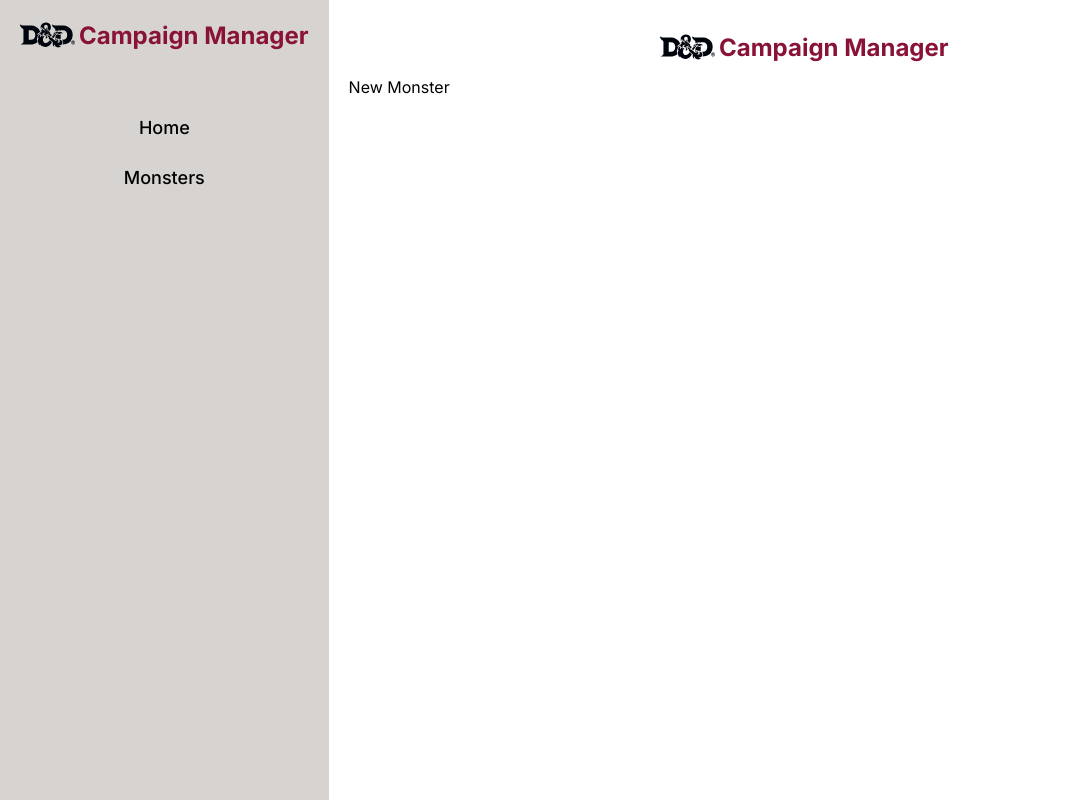
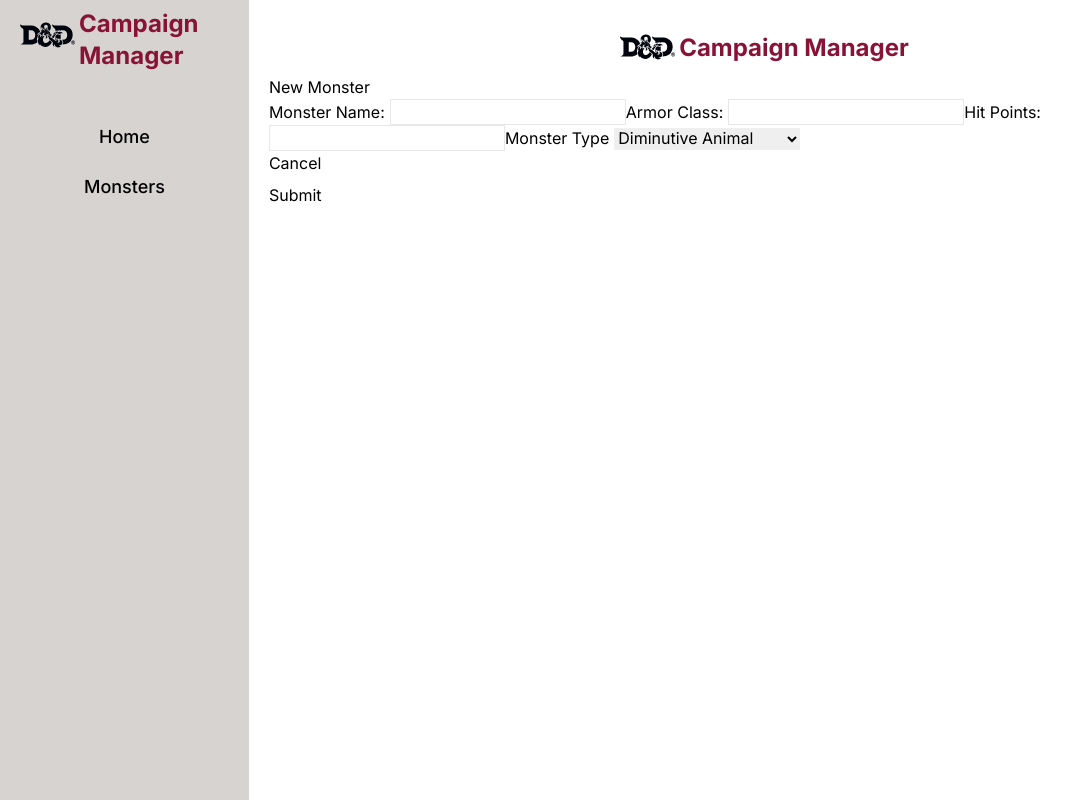
Before and after one commit to osu-cs340-team193/dnd_campaign_manager, a Next.js app: page /monsters/create in a window 1280 px wide. Shown: the whole page, without its empty margins (0-1083 px from the left). Built offline with nearby package versions, Linux system fonts and the light colour scheme.

Commit message:
Add forms for monster entity

```diff
--- /dev/null
+++ b/app/lib/actions.ts
@@ -0,0 +1,150 @@
+"use server";
+
+import { z } from 'zod';
+import mysql, { Connection, PoolOptions } from 'mysql2/promise';
+import { revalidatePath } from 'next/cache';
+import { redirect } from 'next/navigation';
+
+const access: PoolOptions = {
+  host: process.env.MYSQL_HOST,
+  port: parseInt(process.env.MYSQL_PORT ?? "3306"),
+  user: process.env.MYSQL_USER,
+  password: process.env.MYSQL_PASSWORD,
+  database: process.env.MYSQL_DATABASE,
+  multipleStatements: true,
+  connectionLimit: 10,
+};
+
+const client: Connection = mysql.createPool(access);
+
+const MonsterFormSchema = z.object({
+  id: z.number(),
+  monster_name: z.string({
+    required_error: "Please enter a monster name",
+  }),
+  armor_class: z.coerce.number().gt(0, {
+    message: "Please enter an armor class greater than 0."
+  }),
+  hit_points: z.coerce.number().gt(0, {
+    message: "Please enter a hit point value greater than 0."
+  }),
+  monster_type: z.string({
+    required_error: "Please select a monster type."
+  }),
+});
+
+const CreateMonster = MonsterFormSchema.omit({ id: true });
+
+export type MonsterFormState = {
+  errors?: {
+    monster_name?: string[];
+    armor_class?: string[];
+    hit_points?: string[];
+    monster_type?: string[];
+  };
+  message?: string | null;
+};
+
+export async function createMonster(prevState: MonsterFormState, formData: FormData)
+{
+  const validateFields = CreateMonster.safeParse({
+    monster_name: formData.get('monster_name'),
+    armor_class: formData.get('armor_class'),
+    hit_points: formData.get('hit_points'),
+    monster_type: formData.get('monster_type'),
+  });
+
+  if (!validateFields.success)
+  {
+    return {
+      errors: validateFields.error.flatten().fieldErrors,
+      message: "Missing Fields. Failed to Create Monster",
+    };
+  }
+
+  const { monster_name, armor_class, hit_points, monster_type } = validateFields.data;
+
+  try
+  {
+    await client.query(
+      `INSERT INTO monsters (monster_name, armor_class, hit_points, monster_type)
+      VALUES ('${monster_name}', ${armor_class}, ${hit_points}, '${monster_type}')
+      `
+    );
+  }
+  catch (err)
+  {
+    return {
+      message: "Database Error: Failed to Create Monster.",
+    };
+  }
+
+  revalidatePath('/monsters');
+  redirect('/monsters');
+}
+
+const UpdateMonster = MonsterFormSchema.omit({ id: true });
+
+export async function updateMonster(id: number, prevState: MonsterFormState, formData: FormData)
+{
+  const validateFields = UpdateMonster.safeParse({
+    monster_name: formData.get('monster_name'),
+    armor_class: formData.get('armor_class'),
+    hit_points: formData.get('hit_points'),
+    monster_type: formData.get('monster_type'),
+  });
+
+  console.log(formData);
+
+  if (!validateFields.success)
+  {
+    return {
+      errors: validateFields.error.flatten().fieldErrors,
+      message: "Missing Fields. Failed to Update Monster",
+    };
+  }
+
+  const { monster_name, armor_class, hit_points, monster_type } = validateFields.data;
+
+  try
+  {
+    await client.query(
+      `UPDATE monsters
+      SET monster_name = '${monster_name}', armor_class = ${armor_class}, hit_points = ${hit_points}, monster_type = '${monster_type}'
+      WHERE id = ${id}
+      `
+    );
+  }
+  catch (err)
+  {
+    return {
+      message: "Database Error: Failed to Update Monster.",
+    };
+  }
+
+  revalidatePath('/monsters');
+  redirect('/monsters');
+}
+
+export async function deleteMonster(id: number)
+{
+  console.log(id);
+
+  try
+  {
+    await client.query(
+      `DELETE FROM monsters
+       WHERE id = ${id}
+      `
+    );
+  }
+  catch (err)
+  {
+    return {
+      message: "Database Error: Failed to Delete Monster.",
+    };
+  }
+
+  revalidatePath('/monsters');
+  redirect('/monsters');
+}
--- a/app/lib/data.ts
+++ b/app/lib/data.ts
@@ -1,5 +1,4 @@
 import mysql, { Connection, PoolOptions, RowDataPacket } from 'mysql2/promise';
-import fs from 'fs';
 
 import { unstable_noStore as noStore } from 'next/cache';
 
@@ -11,10 +10,6 @@
   user: process.env.MYSQL_USER,
   password: process.env.MYSQL_PASSWORD,
   database: process.env.MYSQL_DATABASE,
-  //ssl: {
-  //  rejectUnauthorized: true,
-  //  ca: fs.readFileSync("./ca.pem").toString(),
-  //},
   multipleStatements: true,
   connectionLimit: 10,
 };
--- a/app/monsters/[id]/edit/page.tsx
+++ b/app/monsters/[id]/edit/page.tsx
@@ -1,4 +1,5 @@
 import { fetchMonsterById } from "@/app/lib/data";
+import EditMonsterForm from "@/app/ui/monsters/edit-form";
 
 export default async function Page({ params }: { params: { id: number }})
 {
@@ -8,12 +9,10 @@
 
   return (
     <div>
-      <h1>
-        Monster Page # {params.id}
+      <h1 className="my-[20px]">
+        Edit Monster
       </h1>
-      <p>
-        {monster?.monster_name} | {monster?.armor_class} | {monster?.hit_points} | {monster?.monster_type}
-      </p>
+      <EditMonsterForm monster={monster} />
     </div>
   );
 }
--- a/app/monsters/create/page.tsx
+++ b/app/monsters/create/page.tsx
@@ -1,6 +1,13 @@
+import CreateMonsterForm from "@/app/ui/monsters/create-form";
+
 export default function Page()
 {
   return (
-    <div>New Monster</div>
+    <div>
+      <div>
+        New Monster
+      </div>
+      <CreateMonsterForm />
+    </div>
   );
 }
--- a/app/monsters/page.tsx
+++ b/app/monsters/page.tsx
@@ -1,5 +1,7 @@
 import { fetchMonsters } from "@/app/lib/data";
 import Link from "next/link";
+import { deleteMonster } from "../lib/actions";
+import { DeleteMonster } from "../ui/monsters/buttons";
 
 export default async function Page()
 {
@@ -20,6 +22,7 @@
           >
             Edit
           </Link>
+          <DeleteMonster id={monster.id}/>
           <p>
             {monster.monster_name} | {monster.armor_class} | {monster.hit_points} | {monster.monster_type}
           </p>
--- /dev/null
+++ b/app/ui/monsters/buttons.tsx
@@ -0,0 +1,20 @@
+"use client";
+
+import { deleteMonster } from "@/app/lib/actions";
+import { useFormState } from "react-dom";
+
+export function DeleteMonster({ id }: { id: number })
+{
+  const deleteMonsterWithId = deleteMonster.bind(null, id);
+  // TS does not like. Throws error for some reason.
+  //@ts-ignore
+  const [state, dispatch] = useFormState(deleteMonsterWithId);
+
+  return (
+    <form action={dispatch}>
+      <button>
+        Delete
+      </button>
+    </form>
+  );
+}
--- /dev/null
+++ b/app/ui/monsters/create-form.tsx
@@ -0,0 +1,50 @@
+"use client";
+
+import { updateMonster, MonsterFormState, createMonster } from "@/app/lib/actions";
+import { useFormState } from "react-dom";
+import { MonsterForm } from "@/app/lib/definitions";
+import Link from "next/link";
+
+export default function CreateMonsterForm()
+{
+  const initialState = { message: null, errors: {}};
+  // TS does not like. Throws error for some reason.
+  //@ts-ignore
+  const [state, dispatch] = useFormState(createMonster, initialState);
+
+  return (
+    <form action={dispatch}>
+      <label htmlFor="monster_name" className="mr-[5px]">
+        Monster Name:
+      </label>
+      <input id="monster_name" name="monster_name" type="text" className="border"/>
+      <label htmlFor="armor_class" className="mr-[5px]">
+        Armor Class:
+      </label>
+      <input id="armor_class" name="armor_class" type="number" className="border"/>
+      <label htmlFor="hit_points" className="mr-[5px]">
+        Hit Points:
+      </label>
+      <input id="hit_points" name="hit_points" type="number" className="border"/>
+      <label htmlFor="monster_type" className="mr-[5px]">
+        Monster Type
+      </label>
+      <select id="monster_type" name="monster_type">
+        <option value="" disabled>
+          Select a monster type
+        </option>
+        <option value="Diminutive Animal">
+          Diminutive Animal
+        </option>
+      </select>
+      <div>
+        <Link href="/monsters">
+          Cancel
+        </Link>
+        <button type="submit" className="flex h-10 items-center">
+          Submit
+        </button>
+      </div>
+    </form>
+  );
+}
--- /dev/null
+++ b/app/ui/monsters/edit-form.tsx
@@ -0,0 +1,51 @@
+"use client";
+
+import { updateMonster, MonsterFormState } from "@/app/lib/actions";
+import { useFormState } from "react-dom";
+import { MonsterForm } from "@/app/lib/definitions";
+import Link from "next/link";
+
+export default function EditMonsterForm({ monster }: {monster: MonsterForm })
+{
+  const initialState = { message: null, errors: {}};
+  const updateMonsterWithId = updateMonster.bind(null, monster.id);
+  // TS does not like. Throws error for some reason.
+  //@ts-ignore
+  const [state, dispatch] = useFormState(updateMonsterWithId, initialState);
+
+  return (
+    <form action={dispatch}>
+      <label htmlFor="monster_name" className="mr-[5px]">
+        Monster Name:
+      </label>
+      <input id="monster_name" name="monster_name" type="text" className="border" defaultValue={monster.monster_name}/>
+      <label htmlFor="armor_class" className="mr-[5px]">
+        Armor Class:
+      </label>
+      <input id="armor_class" name="armor_class" type="number" className="border" defaultValue={monster.armor_class}/>
+      <label htmlFor="hit_points" className="mr-[5px]">
+        Hit Points:
+      </label>
+      <input id="hit_points" name="hit_points" type="number" className="border" defaultValue={monster.hit_points}/>
+      <label htmlFor="monster_type" className="mr-[5px]">
+        Monster Type
+      </label>
+      <select id="monster_type" name="monster_type" defaultValue={monster.monster_type}>
+        <option value="" disabled>
+          Select a monster type
+        </option>
+        <option value="Diminutive Animal">
+          Diminutive Animal
+        </option>
+      </select>
+      <div>
+        <Link href="/monsters">
+          Cancel
+        </Link>
+        <button type="submit" className="flex h-10 items-center">
+          Submit
+        </button>
+      </div>
+    </form>
+  );
+}
--- a/package.json
+++ b/package.json
@@ -13,11 +13,14 @@
     "clsx": "^2.1.0",
     "dotenv": "^16.4.4",
     "mysql2": "^3.9.1",
+    "net": "^1.0.2",
     "next": "14.1.0",
     "react": "^18",
     "react-dom": "^18",
+    "tls": "^0.0.1",
     "ts-node": "^10.9.2",
-    "tsx": "^4.7.1"
+    "tsx": "^4.7.1",
+    "zod": "^3.22.4"
   },
   "devDependencies": {
     "@types/node": "^20.11.19",
```
Also changed, not shown: app/lib/definitions.ts (+8 -0 lines), scripts/seed.ts (+4 -4 lines), 1 other file (tests, documents, lock files or other folders).
